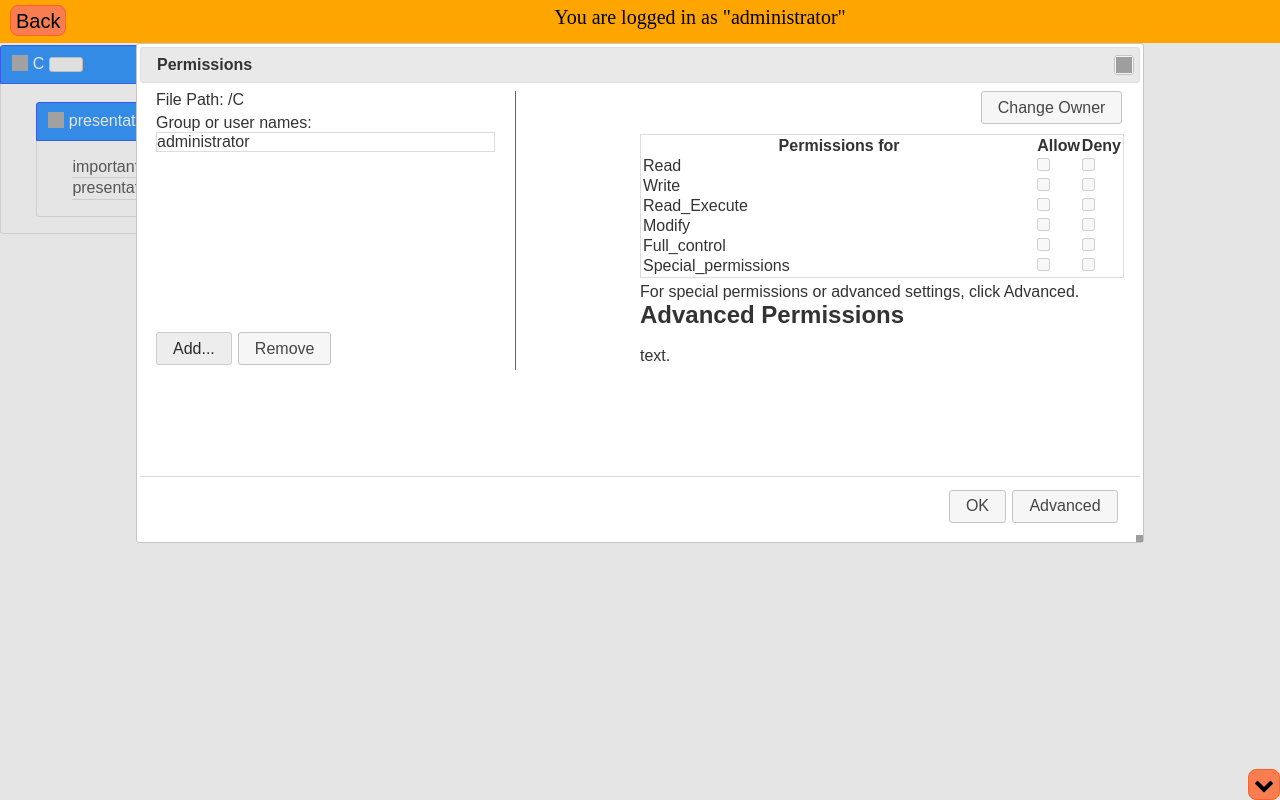
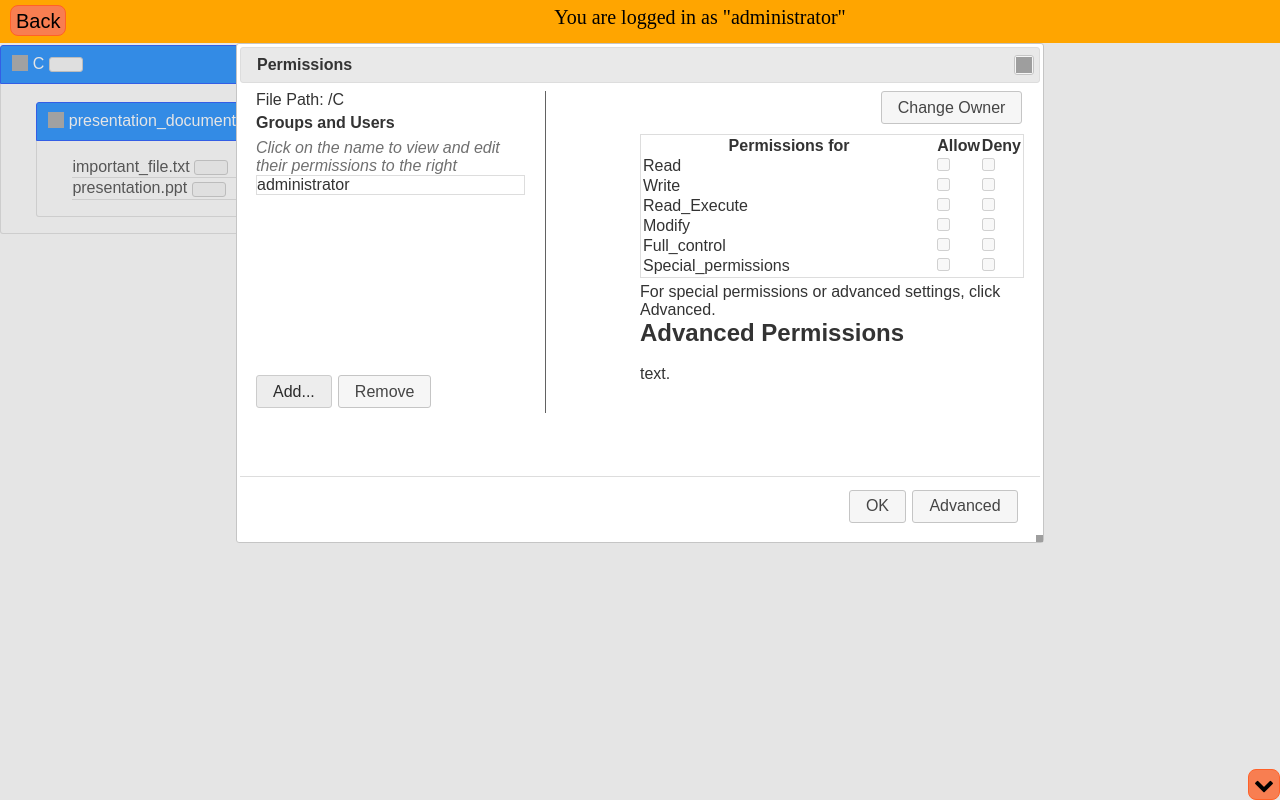
Before and after one commit to CSE256-Spring24/problem-solving-project-teamteamteamsequel, a website: page wrapper_add_new_user.html in a window 1280 px wide. Both pictures are taken after a click on the button 65 px from the left and 64 px from the top of the page. Drawn offline with nearby package versions, Linux system fonts and the light colour scheme; grey boxes are pictures that could not be loaded; a web font is replaced by a local one.

Commit message:
Minor font/descriptions

```diff
--- a/fileperms_style.css
+++ b/fileperms_style.css
@@ -63,3 +63,15 @@
     margin-bottom: 10px;
     float: right;
 }
+
+
+
+#permissions_user_description{
+    color: #707070;
+    margin-top: 7px;
+    font-style: italic;
+}
+
+#permissions_user_title{
+    font-weight: 600;
+}
--- a/view.js
+++ b/view.js
@@ -46,6 +46,7 @@ for(let root_file of root_files) {
 
 
 
+
 // make folder hierarchy into an accordion structure
 $('.folder').accordion({
     collapsible: true,
--- a/view_baseline.js
+++ b/view_baseline.js
@@ -1,5 +1,7 @@
 // Configuration
 show_starter_dialogs = false // set this to "false" to disable the survey and 3-minute timer. Set to "true" before submitting to MTurk!!
+
+
 
 // ---- Set up main Permissions dialog ----
 
@@ -10,7 +12,7 @@ show_starter_dialogs = false // set this to "false" to disable the survey and 3-
 perm_dialog = define_new_dialog('permdialog', title='Permissions', options = {
     // The following are standard jquery-ui options. See https://jqueryui.com/dialog/
     height: 500,
-    width: 1000,
+    width: 800,
     buttons: {
         OK:{
             text: "OK",
@@ -68,6 +70,8 @@ $(document).ready(function(){
     advanced_drop_down.css({
 
     })
+
+
 
 
 // Make the (grouped) permission checkboxes table:
@@ -308,16 +312,22 @@ grid_div.append(col2)
 
 // put stuff in 1st column, one at a time
 col1.append(obj_name_div)
-col1.append($('<div id="permissions_user_title">Group or user names:</div>'))
+col1.append($('<div id="permissions_user_title">Groups and Users</div>'))
+col1.append($('<div id="permissions_user_description">Click on the name to view and edit their permissions to the right</div>'))
 col1.append(file_permission_users);
 col1.append(perm_add_user_select);
 perm_add_user_select.append(perm_remove_user_button)
 
+
 // put stuff in 2nd column
+
 col2.append(perm_change_owner_button)
+//col2.append($('<div id="permissions_description">View what permissions the user has below. Click on allow or deny to change existing permissions</div>'))
 col2.append(grouped_permissions)
 col2.append(advanced_expl_div)
 col2.append(advanced_drop_down)
+
+
 
 
 //finally put the finished grid on the panel
--- a/view_helper.js
+++ b/view_helper.js
@@ -203,6 +203,8 @@ function define_new_effective_permissions(id_prefix, add_info_col = false, which
 
     return effective_container
 }
+
+$('.permbutton').append('Permissions')
 
 
 // define an element which will display *grouped* permissions for a given file and user, and allow for changing them by checking/unchecking the checkboxes.
```
